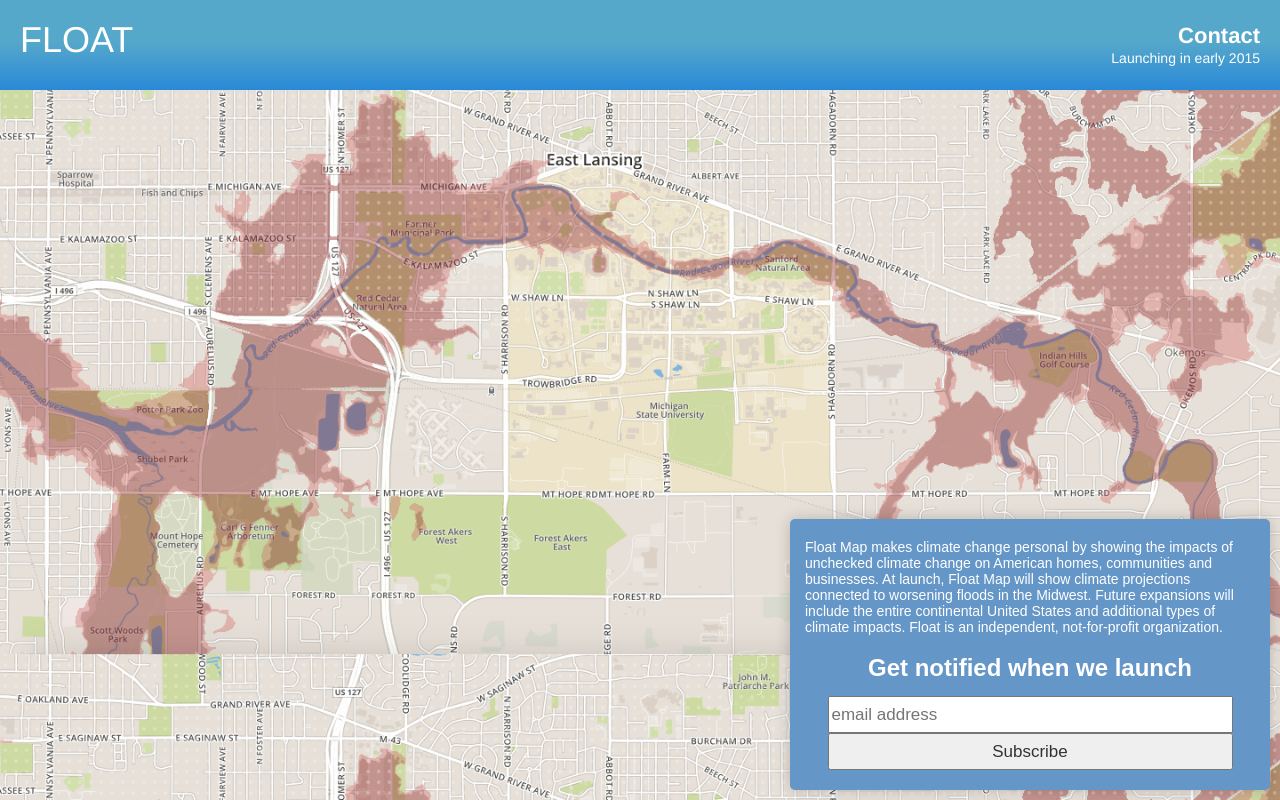
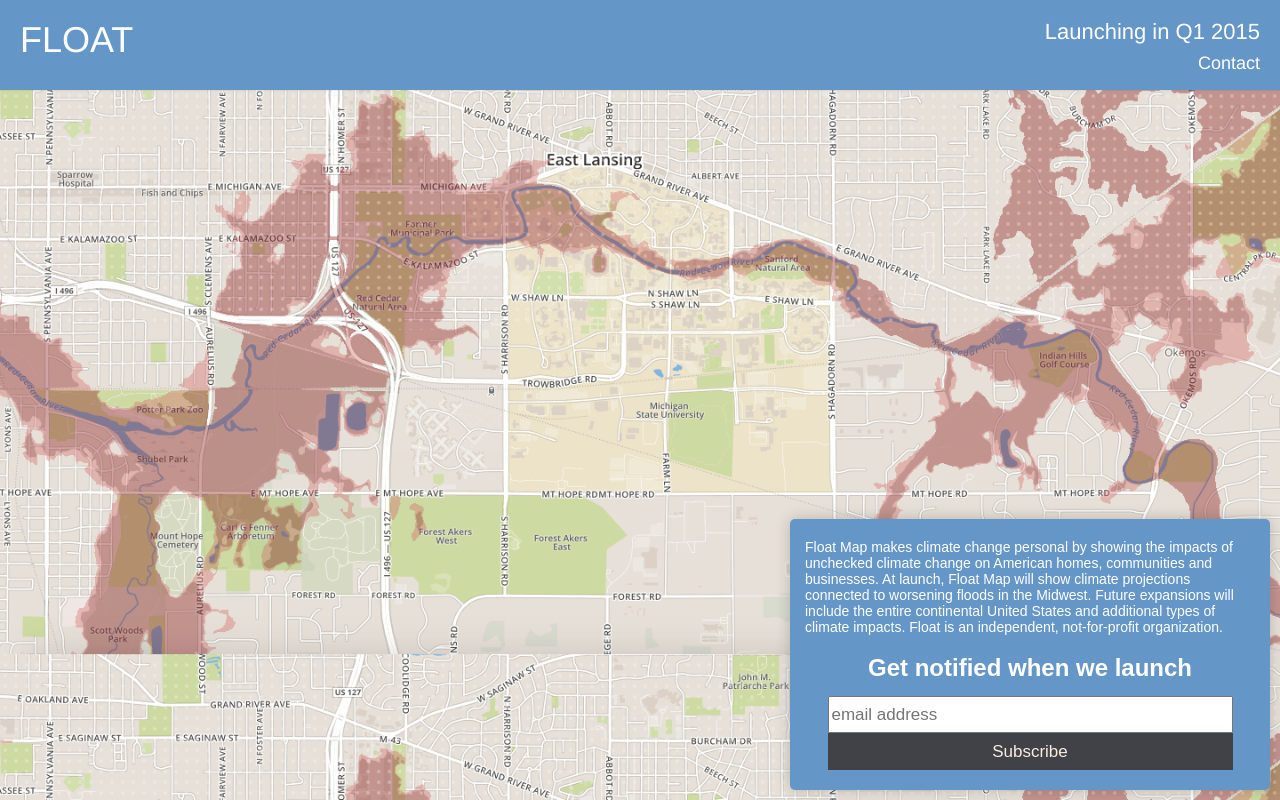
Before and after one commit to float-org/float-org.github.io, a plain HTML site: page index.html in a window 1280 px wide. Drawn offline with nearby package versions, Linux system fonts and the light colour scheme.

Commit message:
tweaks to design and copy

```diff
--- a/css/main.css
+++ b/css/main.css
@@ -15,11 +15,12 @@ body {
     background-size:cover;
 }
 
-h5, a, p, h3 {
-	color: #FFF
+h5, a, p, h3, h2, a:hover {
+	color: #FFF;
+	text-decoration:none;
 }
 
-h3 {
+.callbox h3 {
 	text-align:center;
 }
 
@@ -31,6 +32,12 @@ input[type=submit] {
 	width:90%;
 	margin:0 auto;
 	display:block;
+}
+
+input[type=submit] {
+    background-color:#404247;
+    color:#FAEBE2;
+    border:0;
 }
 
 .callbox {
@@ -50,20 +57,14 @@ input[type=submit] {
 
 header {
     filter: progid:DXImageTransform.Microsoft.gradient(startColorstr='#64A7DC', endColorstr='##60A0D8'); /* for IE */
-    background: #56a8ca; /* Old browsers */
-    background: -moz-linear-gradient(top, #56a8ca 46%, #2989d8 100%, #64a7dc 100%); /* FF3.6+ */
-    background: -webkit-gradient(linear, left top, left bottom, color-stop(46%,#56a8ca), color-stop(100%,#2989d8), color-stop(100%,#64a7dc)); /* Chrome,Safari4+ */
-    background: -webkit-linear-gradient(top, #56a8ca 46%,#2989d8 100%,#64a7dc 100%); /* Chrome10+,Safari5.1+ */
-    background: -o-linear-gradient(top, #56a8ca 46%,#2989d8 100%,#64a7dc 100%); /* Opera 11.10+ */
-    background: -ms-linear-gradient(top, #56a8ca 46%,#2989d8 100%,#64a7dc 100%); /* IE10+ */
-    background: linear-gradient(to bottom, #56a8ca 46%,#2989d8 100%,#64a7dc 100%); /* W3C */
-filter: progid:DXImageTransform.Microsoft.gradient( startColorstr='#56a8ca', endColorstr='#64a7dc',GradientType=0 ); /* IE6-9 */
+    background: #6496c8	; /* Old browsers */
     display:block;
     height:90px;
     padding: 20px;
     box-sizing: border-box;
     width:100%;
     position:absolute;
+    -webkit-box-shadow: 0 1px 1px rgba(0, 0, 0, .05);
 }
 
 header nav {
@@ -73,13 +74,11 @@ header nav {
     -moz-box-sizing:border-box;
 }
 
-header nav a {
+header nav h2 {
     font-size:22px;
-    font-weight:bold;
-    margin-left:20px;
 }
 
-header nav h5 {
+header nav h5, header nav h2 {
     margin:0;
 }
 
@@ -90,12 +89,6 @@ header nav a:first-child {
 .logo {
     color: white;
     font-weight:bold;
-}
-
-.logo a,
-.logo a:hover, {
-	color:white;
-	text-decoration:none;
 }
 
 .logo h1 {
--- a/index.html
+++ b/index.html
@@ -31,8 +31,9 @@
                 </div>
 
             <nav class="col-xs-6 col-md-6">
-                <a mailto:"sunk.investment@gmail.com" data-toggle="modal">Contact</a>
-                <h5>Launching in early 2015</h5>
+                <h2>Launching in Q1 2015</h2>
+                <h4><a mailto:"sunk.investment@gmail.com" data-toggle="modal">Contact</a></h4>
+
             </nav>
 
         </header>
```
